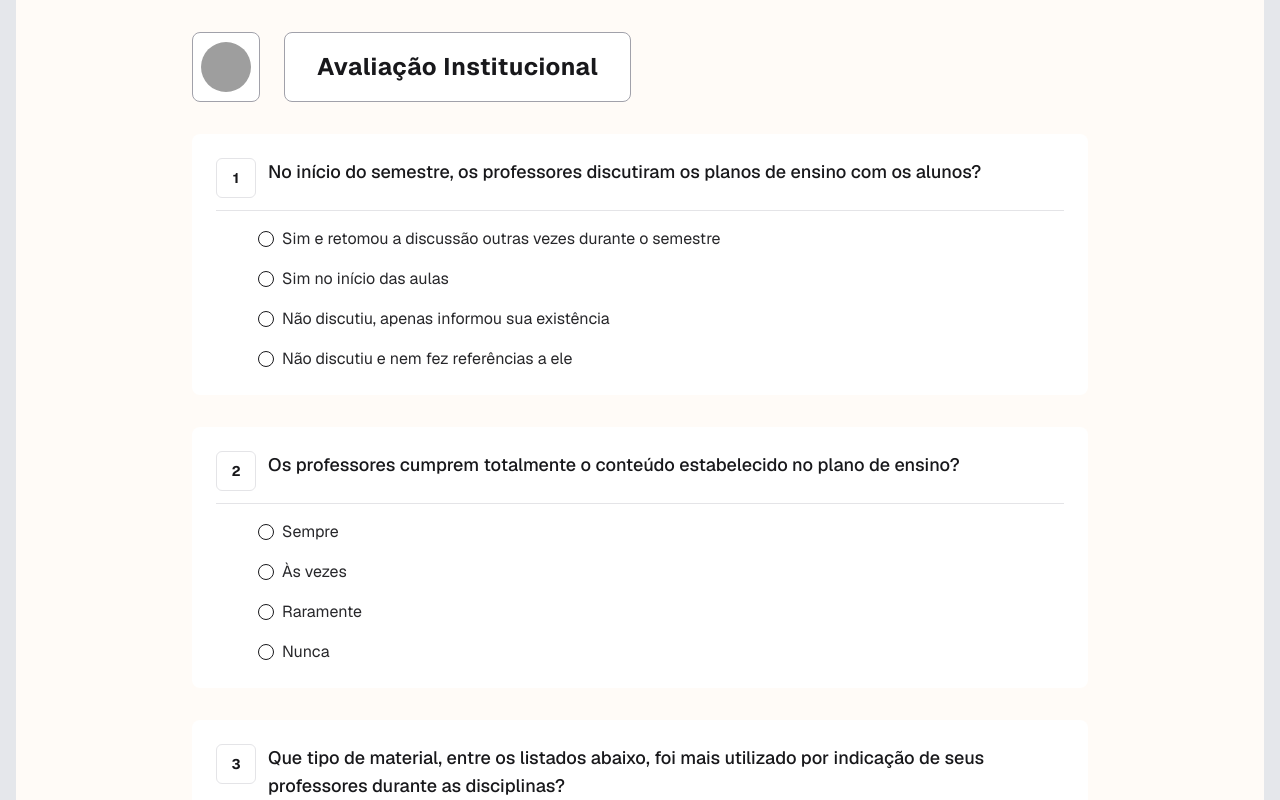
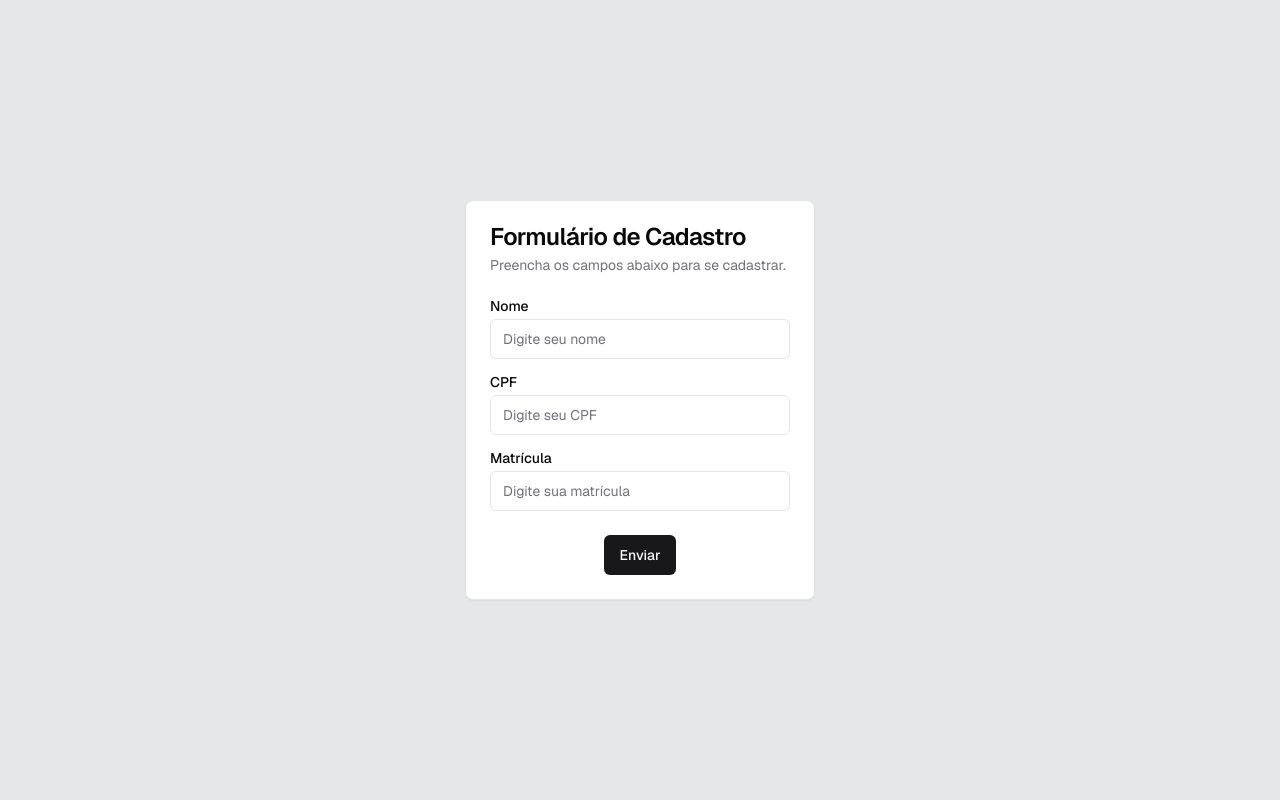
Before and after one commit to nathan2slime/cpa, a Next.js app in the folder apps/web/: page /form/1 in a window 1280 px wide. Shown: the top 800 px of the page. Built offline with nearby package versions, Linux system fonts and the light colour scheme; grey boxes are pictures that could not be loaded.

Commit message:
mudanças na parte do formulário

```diff
--- a/apps/web/src/app/form/[id]/page.tsx
+++ b/apps/web/src/app/form/[id]/page.tsx
@@ -1,9 +1,23 @@
+"use client"
+
 import { Form } from '@/components/form';
+import CadasterForm  from "@/components/CadasterForm/CadasterForm";
+import Questionaire from "@/components/Questionare/Questioanre";
+import {useState} from "react";
 
 const FormPage = () => {
+
+  const [showQuestionnaire, setShowQuestionnaire] = useState(false);
+
+  const handleFormSubmitSuccess = () => {
+    setShowQuestionnaire(true);
+  };
+
   return (
     <div>
-      <Form id="anual_avaliation" />
+      {/*<Form id="anual_avaliation" />*/}
+        {!showQuestionnaire && <CadasterForm onSubmitSuccess={handleFormSubmitSuccess} />}
+        {showQuestionnaire && <Questionaire />}
     </div>
   );
 };
--- /dev/null
+++ b/apps/web/src/components/CadasterForm/CadasterForm.tsx
@@ -0,0 +1,75 @@
+// src/app/components/CadasterForm.tsx
+
+"use client";
+
+import { useState } from 'react';
+import { Button } from "@/components/ui/button";
+import { Card, CardContent, CardDescription, CardFooter, CardHeader, CardTitle } from "@/components/ui/card";
+import { Input } from "@/components/ui/input";
+import { Label } from "@/components/ui/label";
+
+const CadasterForm = ({ onSubmitSuccess }: { onSubmitSuccess: () => void }) => {
+    const [nome, setNome] = useState('');
+    const [cpf, setCpf] = useState('');
+    const [matricula, setMatricula] = useState('');
+
+    const handleSubmit = (e: React.FormEvent<HTMLFormElement>) => {
+        e.preventDefault();
+        console.log('Nome:', nome);
+        console.log('CPF:', cpf);
+        console.log('Matrícula:', matricula);
+        onSubmitSuccess(); // Chama a função de callback ao enviar o formulário com sucesso
+    };
+
+    return (
+        <div className="flex justify-center items-center min-h-screen">
+            <Card className="w-[350px]">
+                <CardHeader>
+                    <CardTitle>Formulário de Cadastro</CardTitle>
+                    <CardDescription>Preencha os campos abaixo para se cadastrar.</CardDescription>
+                </CardHeader>
+                <form onSubmit={handleSubmit}>
+                    <CardContent>
+                        <div className="grid w-full items-center gap-4">
+                            <div className="flex flex-col space-y-1.5">
+                                <Label htmlFor="nome">Nome</Label>
+                                <Input
+                                    id="nome"
+                                    value={nome}
+                                    onChange={(e) => setNome(e.target.value)}
+                                    placeholder="Digite seu nome"
+                                    required
+                                />
+                            </div>
+                            <div className="flex flex-col space-y-1.5">
+                                <Label htmlFor="cpf">CPF</Label>
+                                <Input
+                                    id="cpf"
+                                    value={cpf}
+                                    onChange={(e) => setCpf(e.target.value)}
+                                    placeholder="Digite seu CPF"
+                                    required
+                                />
+                            </div>
+                            <div className="flex flex-col space-y-1.5">
+                                <Label htmlFor="matricula">Matrícula</Label>
+                                <Input
+                                    id="matricula"
+                                    value={matricula}
+                                    onChange={(e) => setMatricula(e.target.value)}
+                                    placeholder="Digite sua matrícula"
+                                    required
+                                />
+                            </div>
+                        </div>
+                    </CardContent>
+                    <CardFooter className="flex justify-center">
+                        <Button type="submit">Enviar</Button>
+                    </CardFooter>
+                </form>
+            </Card>
+        </div>
+    );
+};
+
+export default CadasterForm;
--- a/apps/web/src/components/Modal/index.tsx
+++ b/apps/web/src/components/Modal/index.tsx
@@ -59,7 +59,7 @@ export function Modal({ title = 'Compartilhar', onClick }: TModal) {
             </Button>
           </DialogClose>
 
-          <Link href="/form/avaliacao">
+          <Link href="/form/avaliacao" target='_blankk' >
             <Button type="button" variant="secondary" className="w-min">
               Visualizar
             </Button>
--- /dev/null
+++ b/apps/web/src/components/Questionare/Questioanre.tsx
@@ -0,0 +1,75 @@
+"use client";
+
+import { useState } from 'react';
+import { anual_avaliation } from '@/database/anual_avaliation';
+import { QuestionType } from '@/types/question';
+
+const Questionaire = () => {
+    const [currentQuestionIndex, setCurrentQuestionIndex] = useState(0);
+    const [answers, setAnswers] = useState<string[]>(Array(anual_avaliation.length).fill(''));
+
+    const handleNextQuestion = () => {
+        if (currentQuestionIndex < anual_avaliation.length - 1 && answers[currentQuestionIndex] !== '') {
+            setCurrentQuestionIndex(currentQuestionIndex + 1);
+        } else {
+            console.log('Respostas:', answers);
+            // Aqui você pode fazer algo com as respostas, como enviar para um servidor
+        }
+    };
+
+    const handlePreviousQuestion = () => {
+        if (currentQuestionIndex > 0) {
+            setCurrentQuestionIndex(currentQuestionIndex - 1);
+        }
+    };
+
+    const handleAnswerChange = (e: React.ChangeEvent<HTMLInputElement>) => {
+        const updatedAnswers = [...answers];
+        updatedAnswers[currentQuestionIndex] = e.target.value;
+        setAnswers(updatedAnswers);
+    };
+
+    return (
+        <div className="flex flex-col items-center justify-center min-h-screen bg-gray-200 p-4">
+            <div className="bg-white p-6 rounded shadow-md w-full max-w-lg">
+                <h2 className="text-xl font-bold mb-4">{anual_avaliation[currentQuestionIndex].question}</h2>
+                <div className="mb-4">
+                    {anual_avaliation[currentQuestionIndex].options.map((option, index) => (
+                        <div key={index} className="mb-2">
+                            <label className="flex items-center">
+                                <input
+                                    type="radio"
+                                    name="answer"
+                                    value={option}
+                                    checked={answers[currentQuestionIndex] === option}
+                                    onChange={handleAnswerChange}
+                                    className="mr-2"
+                                />
+                                {option}
+                            </label>
+                        </div>
+                    ))}
+                </div>
+                <div className="flex justify-between">
+                    <button
+                        onClick={handlePreviousQuestion}
+                        className={`bg-gray-500 hover:bg-gray-700 text-white font-bold py-2 px-4 rounded focus:outline-none focus:shadow-outline ${
+                            currentQuestionIndex === 0 ? 'opacity-50 cursor-not-allowed' : ''
+                        }`}
+                        disabled={currentQuestionIndex === 0}
+                    >
+                        Voltar
+                    </button>
+                    <button
+                        onClick={handleNextQuestion}
+                        className="bg-blue-500 hover:bg-blue-700 text-white font-bold py-2 px-4 rounded focus:outline-none focus:shadow-outline"
+                    >
+                        {currentQuestionIndex < anual_avaliation.length - 1 ? 'Próxima' : 'Finalizar'}
+                    </button>
+                </div>
+            </div>
+        </div>
+    );
+};
+
+export default Questionaire;
```
Also changed, not shown: 1 other file (tests, documents, lock files or other folders).
